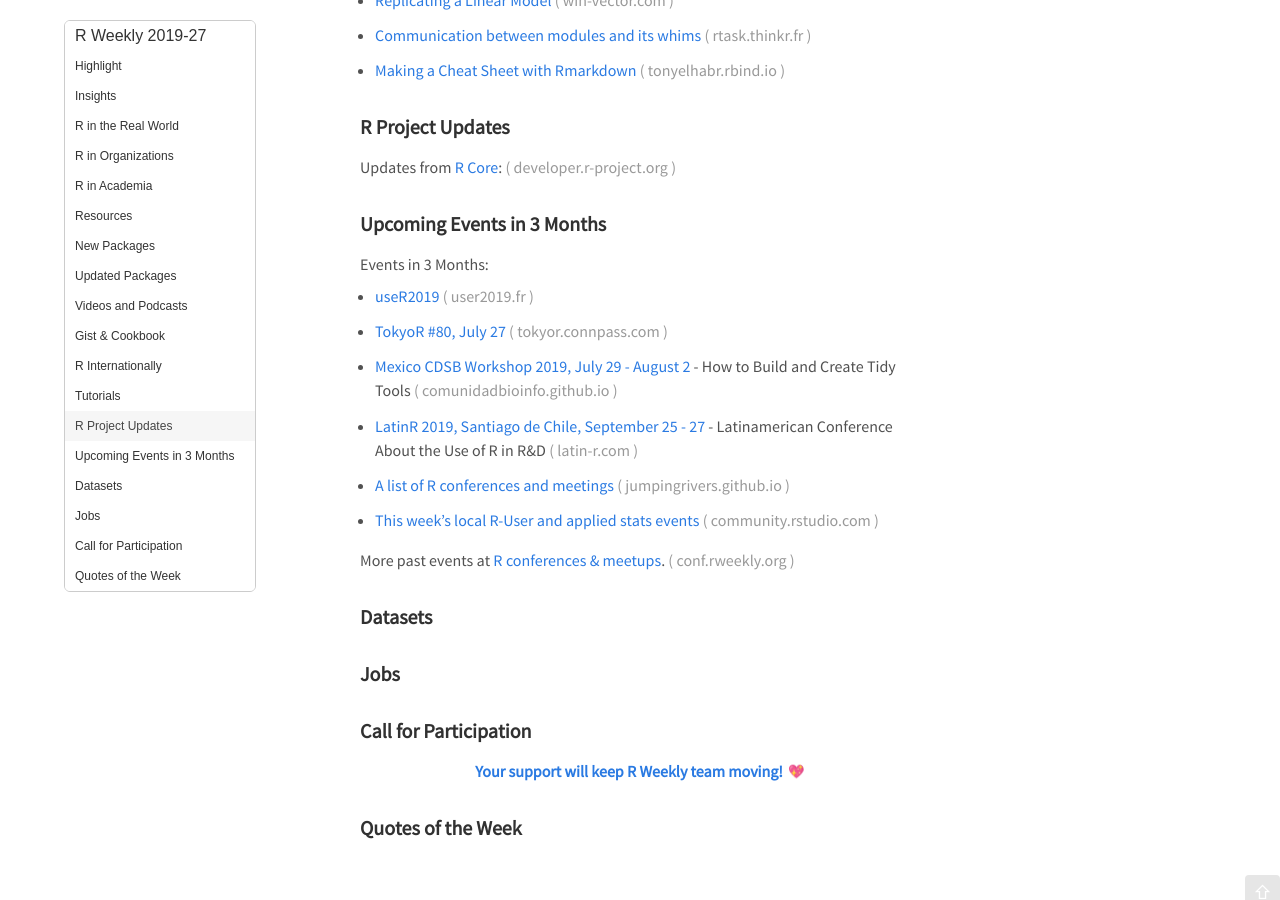
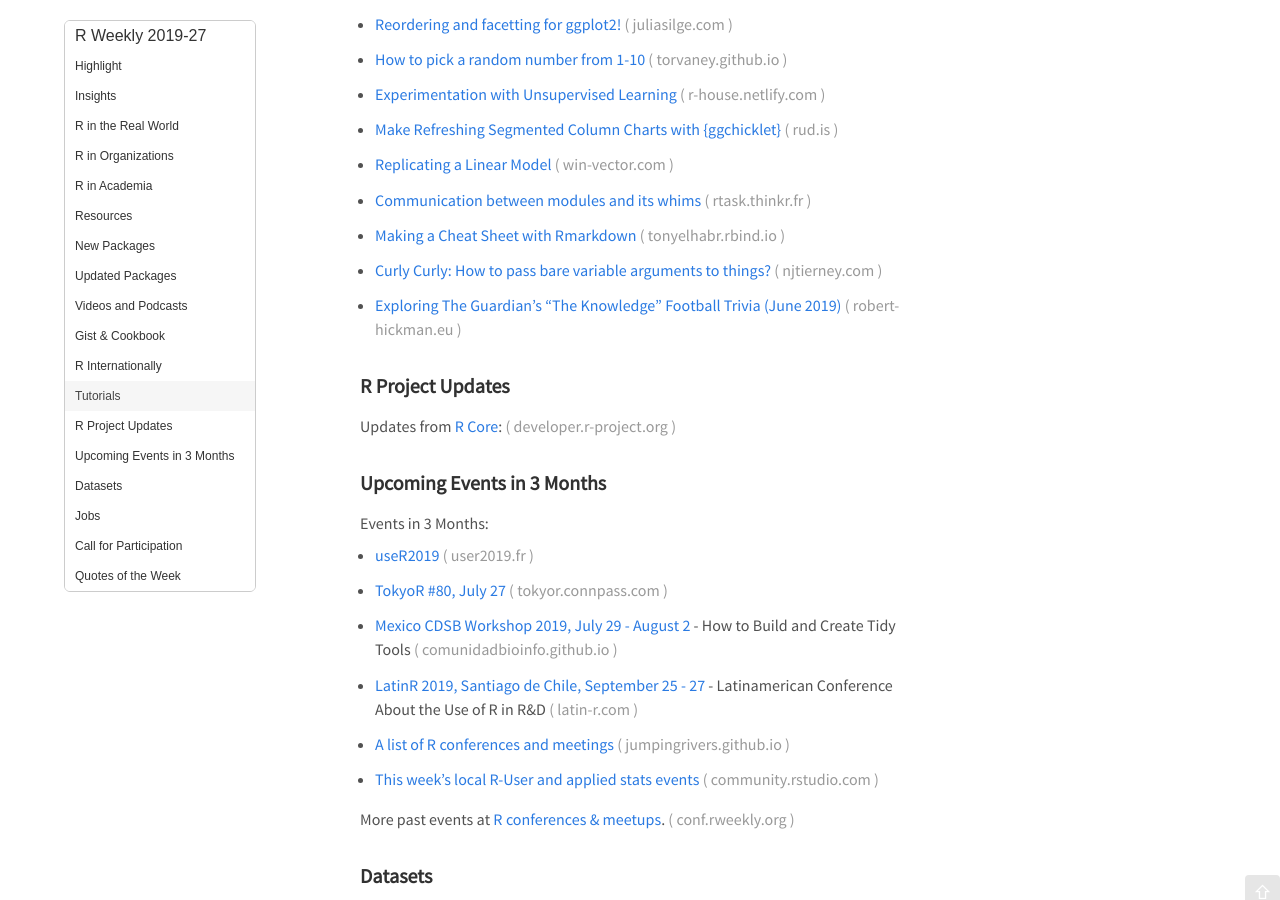
Before and after one commit to rweekly/rweekly.org, a Jekyll site: the page built from draft.md, in a window 1280 px wide and 900 px high, scrolled down 2725 px. Built offline with Jekyll 4.4.1, drawn with Linux system fonts in a browser that asks for light colours; emoji names are drawn with the system emoji font; comment, search, counter and statistics services are not loaded; some of the changed text lies outside the part shown.

Commit message:
add 6 items
2 insights, 1 r in the real world, 2 tutorials, 1 resource

```diff
--- a/draft.md
+++ b/draft.md
@@ -33,6 +37,8 @@
 ![](https://f.hypotheses.org/wp-content/blogs.dir/253/files/2019/07/RankingMaternityWards.png)
 
 + [Comrades Marathon (2019) Splits](https://datawookie.netlify.com/blog/2019/07/comrades-marathon-2019-splits/)
+
++ [Exploring {gt} with useR! 2019 Schedule](citizen-statistician.org/2019/07/exploring-gt-with-user-2019-schedule/)
 
 
 ###  R in Organizations
@@ -51,6 +57,7 @@
 
 + [Prob/Stat for Data Sci: Math + R + Data](https://matloff.wordpress.com/2019/06/30/prob-stat-for-data-sci-math-r-data/)
 
++ [useR! 2019 Schedule! (Made with {gt} & {flexdashboard})](https://connect.rstudioservices.com/content/331/user2019-schedule.html)
 
 ###  New Packages
 
@@ -111,6 +118,10 @@
 
 + [Making a Cheat Sheet with Rmarkdown](https://tonyelhabr.rbind.io/post/cheat-sheet-rmarkdown/)
 
++ [Curly Curly: How to pass bare variable arguments to things?](https://www.njtierney.com/post/2019/07/06/jq-bare-vars/)
+
++ [Exploring The Guardian's "The Knowledge" Football Trivia (June 2019)](http://www.robert-hickman.eu/post/guardian_knowledge_june/)
+
 <!--<div class="post-more-begi
 n></div><div class="post-more-end"></div>-->
 
```
Also changed, not shown: other parts of draft.md (+4 -0 lines).
